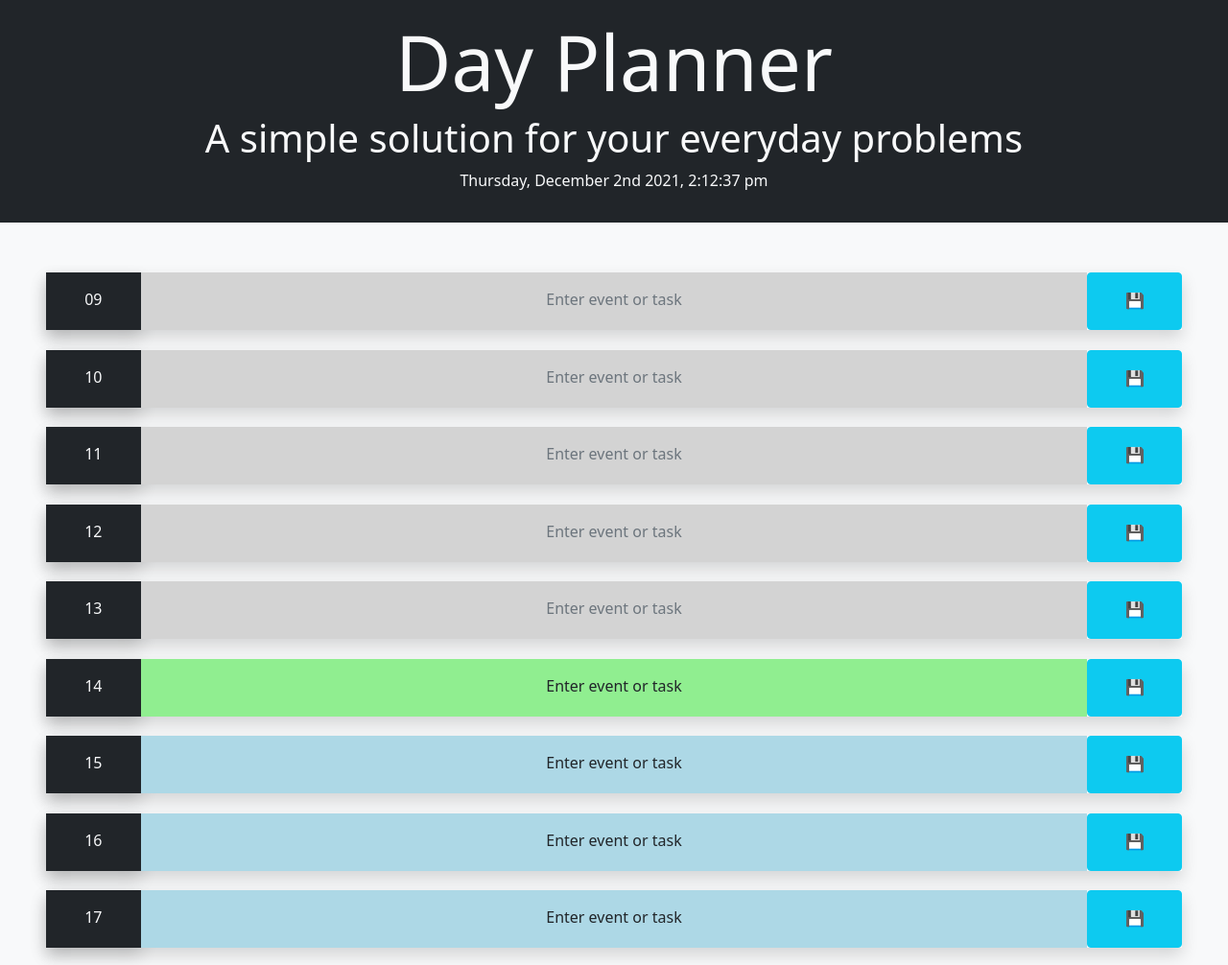
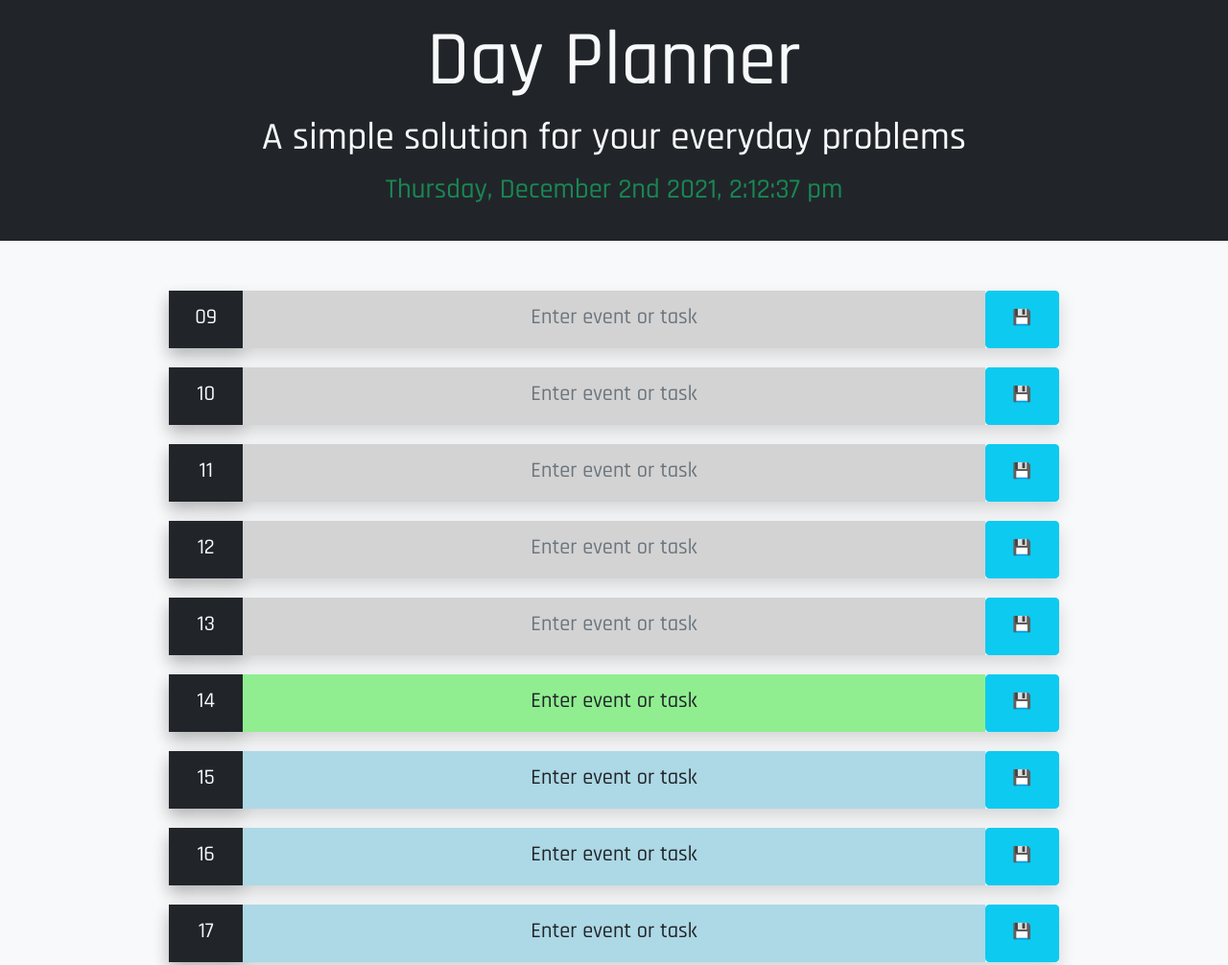
Before and after one commit to csancheze/Work-Day-Scheduler, a plain HTML site: page index.html in a window 1280 px wide. Shown: the top 1006 px of the page at 96% size. Drawn offline with nearby package versions, Linux system fonts and the light colour scheme.

Commit message:
Project done. Updated readme and polished format

```diff
--- a/assets/css/style.css
+++ b/assets/css/style.css
@@ -1,6 +1,31 @@
-section div, input {
-    width: 100%;
+body {
+    font-family: 'Rajdhani', sans-serif;
+}
+
+header p {
+    font-size: calc(1rem + 1.0vw);
+}
+
+main {
+    max-width: 80%;
+    margin: auto;
+}
+
+@media screen and (max-width:769px) {
+    main{
+    max-width: 100%;
+   }
+}
+
+section div {
+
     height: 60px;
-    padding: 1em 0;
+    padding: 0.5em 0;
+    font-size: calc(1em + 0.5vw);
+}
 
+@media screen and (max-width:769px) {
+    section div {
+        padding: 1.0em 0;
+    }
 }
--- a/assets/js/script.js
+++ b/assets/js/script.js
@@ -67,7 +67,7 @@ function setCalendar() {
         } else {
         restoredCalendarItem = JSON.parse(oldCalendarItem)}
         hourSection = $("<section>")
-        .addClass("row mx-1 mx-md-5 shadow")
+        .addClass("row mx-1 mx-md-5 shadow mb-1")
         hourDiv = $("<div>").text(dayCalendar[i].hour)
         .addClass("col-2 col-md-1  bg-dark text-light shadow ")
         eventDiv = $("<div>").text(restoredCalendarItem.event || "Enter event or task")
@@ -121,6 +121,7 @@ setCalendar();
 var update = function () {
     date = moment()
     datetime.html(date.format('dddd, MMMM Do YYYY, h:mm:ss a'));
+    datetime.addClass("text-success")
     //Refresh every hour for colors
     var currentMinutes = (date.format("mm:ss"))
     if (currentMinutes == "03:00") {
--- a/index.html
+++ b/index.html
@@ -4,6 +4,9 @@
 <head>
   <meta charset="utf-8" />
   <meta name="viewport" content="width=device-width, initial-scale=1" />
+  <link rel="preconnect" href="https://fonts.googleapis.com">
+  <link rel="preconnect" href="https://fonts.gstatic.com" crossorigin>
+  <link href="https://fonts.googleapis.com/css2?family=Rajdhani:wght@500&display=swap" rel="stylesheet">
   <link href="https://cdn.jsdelivr.net/npm/bootstrap@5.1.2/dist/css/bootstrap.min.css" rel="stylesheet">
   <link rel="stylesheet" href="https://code.jquery.com/ui/1.12.1/themes/base/jquery-ui.css" />
   <link rel="stylesheet" href="./assets/css/style.css" />
```
Also changed, not shown: assets/images/screenshot.png (added), 1 other file.
